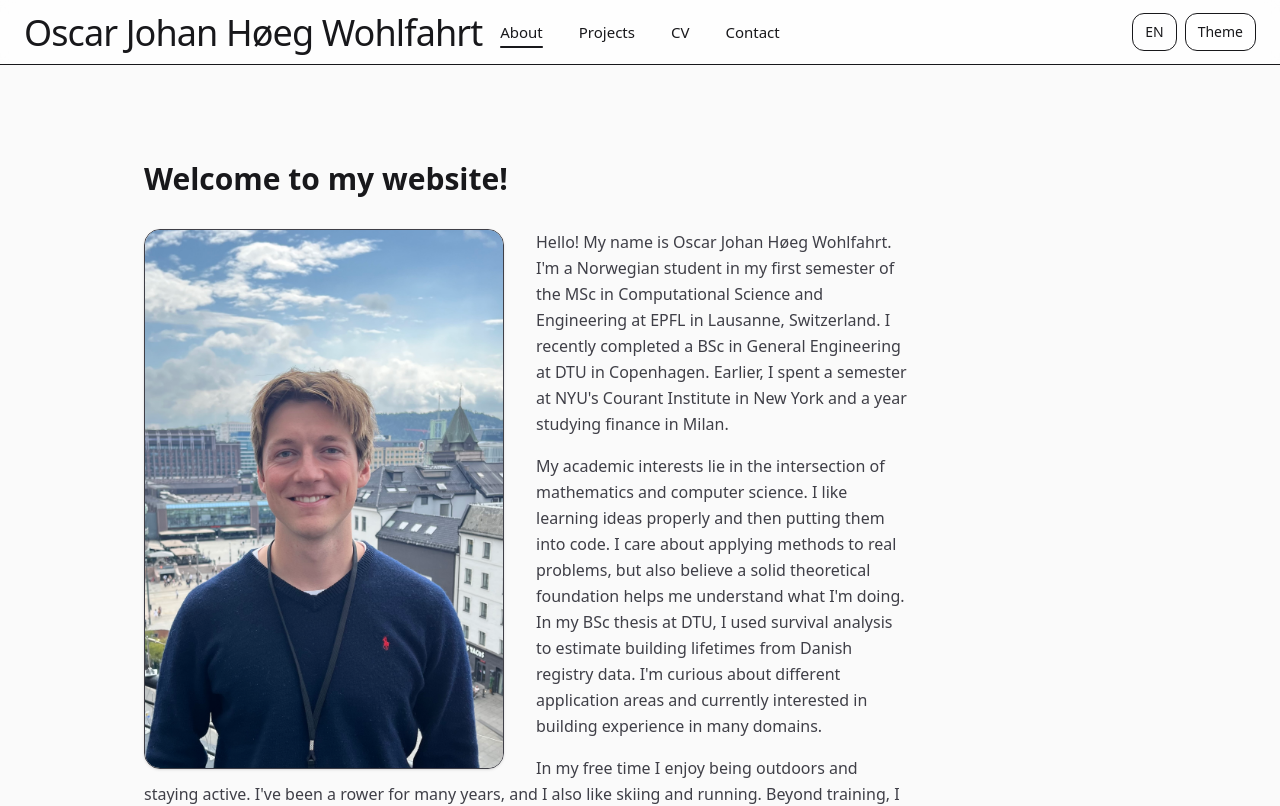
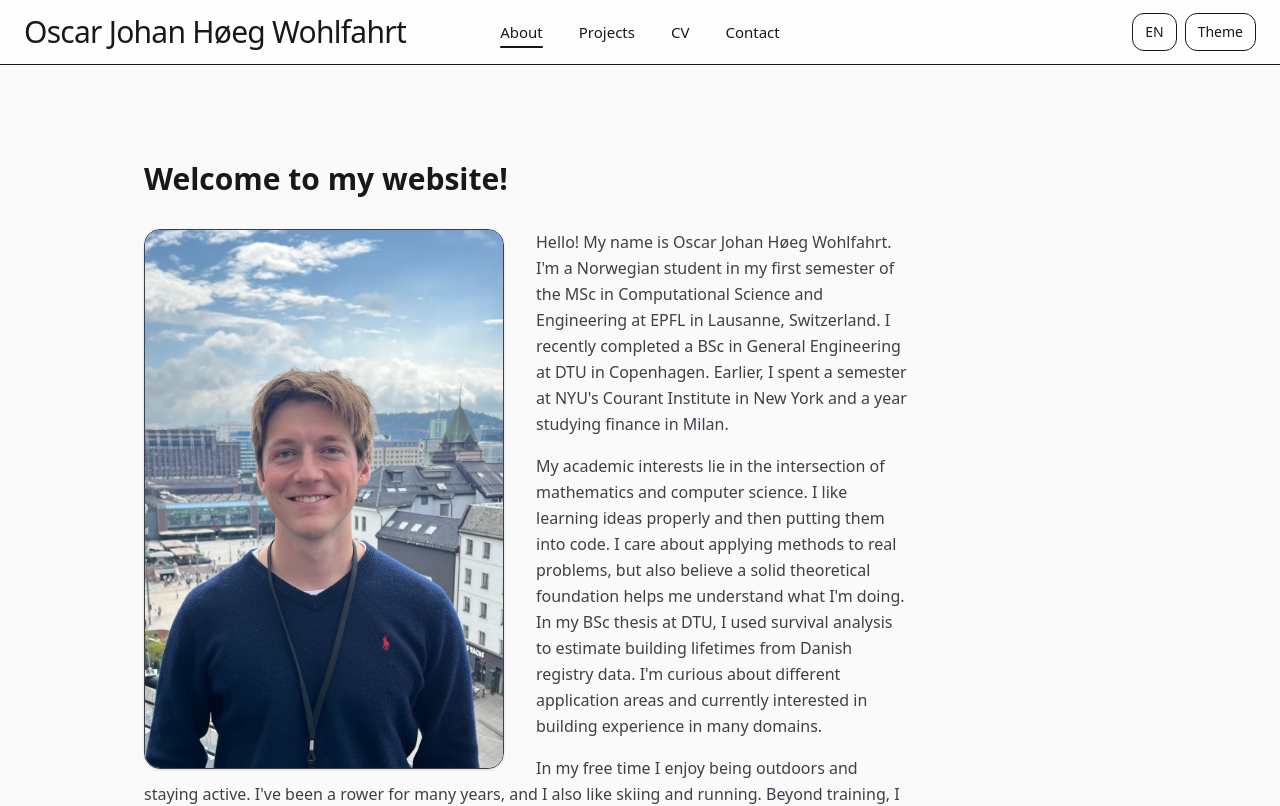
Before and after one commit to OscarWohlf/personal_website, a React (Vite) app: page / in a window 1280 px wide. Shown: the top 806 px of the page. Built offline with nearby package versions, Linux system fonts and the light colour scheme.

Commit message:
nacbar fix

```diff
--- a/src/components/Navbar.tsx
+++ b/src/components/Navbar.tsx
@@ -17,7 +17,7 @@ function NavA({
   onClick?: () => void
 }) {
   const base =
-    "px-2 py-2 text-base md:text-[15px] transition-opacity hover:opacity-80 " +
+    "px-2 py-2 text-base xl:text-[15px] transition-opacity hover:opacity-80 " +
     "focus:outline-none focus-visible:ring-2 focus-visible:ring-black/30 dark:focus-visible:ring-white/30"
   const active = "underline decoration-2 underline-offset-8"
   return (
@@ -39,43 +39,41 @@ export default function Navbar() {
   return (
     <header className="sticky top-0 z-50 border-b dark:border-zinc-800 backdrop-blur bg-white/70 dark:bg-zinc-900/70 print:hidden">
       <div className="px-3 md:px-6">
-        {/* top row — unchanged on desktop */}
-        <div className="flex items-center justify-between md:grid md:grid-cols-3 min-h-16 py-2">
-          {/* BRAND (truncate only on mobile) */}
-          <div className="min-w-0 flex-1 md:min-w-[auto] md:flex-none">
+        {/* Top row: desktop grid only at xl; phones/tablets stay flex */}
+        <div className="flex items-center justify-between xl:grid xl:grid-cols-3 min-h-16 py-2">
+          {/* Brand (truncate on small; full name on xl) */}
+          <div className="min-w-0 flex-1 xl:min-w-[auto] xl:flex-none">
             <NavLink
               to="/"
               end
               onClick={() => setOpen(false)}
-              className="tracking-tight font-normal whitespace-nowrap md:whitespace-nowrap truncate md:truncate-0 leading-tight
-                         text-lg sm:text-xl md:text-3xl lg:text-4xl"
+              className="tracking-tight font-normal whitespace-nowrap truncate leading-tight
+                         text-lg sm:text-xl xl:text-3xl 2xl:text-4xl"
               title="Oscar Johan Høeg Wohlfahrt"
             >
-              {/* shorter labels on tiny screens, full on md+ */}
+              {/* Shorter labels on small; full at xl+ */}
               <span className="sm:hidden">Oscar Wohlfahrt</span>
-              <span className="hidden sm:inline md:hidden">Oscar J. H. Wohlfahrt</span>
-              <span className="hidden md:inline">Oscar Johan Høeg Wohlfahrt</span>
+              <span className="hidden sm:inline xl:hidden">Oscar J. H. Wohlfahrt</span>
+              <span className="hidden xl:inline">Oscar Johan Høeg Wohlfahrt</span>
             </NavLink>
           </div>
 
-          {/* CENTER NAV (desktop only) */}
-          <nav className="hidden md:flex justify-center items-center gap-5">
+          {/* Center nav — only on real desktop (xl and up) */}
+          <nav className="hidden xl:flex justify-center items-center gap-5">
             <NavA to="/" end>{t("nav.about")}</NavA>
             <NavA to="/projects">{t("nav.projects")}</NavA>
             <NavA to="/cv">{t("nav.cv")}</NavA>
             <NavA to="/contact">{t("nav.contact")}</NavA>
           </nav>
 
-          {/* RIGHT ACTIONS */}
+          {/* Right actions: Lang/Theme only on xl; burger on smaller */}
           <div className="flex items-center justify-end gap-2 shrink-0">
-            {/* Hide toggles on mobile to free space; keep on desktop */}
-            <div className="hidden md:flex items-center gap-2">
+            <div className="hidden xl:flex items-center gap-2">
               <LangToggle />
               <ThemeToggle />
             </div>
-            {/* Hamburger (mobile only) */}
             <button
-              className="md:hidden p-2 rounded-xl border dark:border-zinc-700"
+              className="xl:hidden p-2 rounded-xl border dark:border-zinc-700"
               onClick={() => setOpen(v => !v)}
               aria-label="Toggle menu"
               aria-expanded={open}
@@ -86,10 +84,10 @@ export default function Navbar() {
           </div>
         </div>
 
-        {/* Mobile Nav (now also contains Lang/Theme) */}
+        {/* Mobile/Tablet menu (phones + iPad) */}
         <div
           id="mobile-nav"
-          className={`md:hidden overflow-hidden transition-[max-height,opacity] duration-200 ${
+          className={`xl:hidden overflow-hidden transition-[max-height,opacity] duration-200 ${
             open ? 'max-h-96 opacity-100' : 'max-h-0 opacity-0'
           }`}
         >
@@ -98,7 +96,6 @@ export default function Navbar() {
             <NavA to="/projects" onClick={() => setOpen(false)}>{t("nav.projects")}</NavA>
             <NavA to="/cv" onClick={() => setOpen(false)}>{t("nav.cv")}</NavA>
             <NavA to="/contact" onClick={() => setOpen(false)}>{t("nav.contact")}</NavA>
-
             <div className="mt-2 flex items-center gap-2">
               <LangToggle />
               <ThemeToggle />
```
